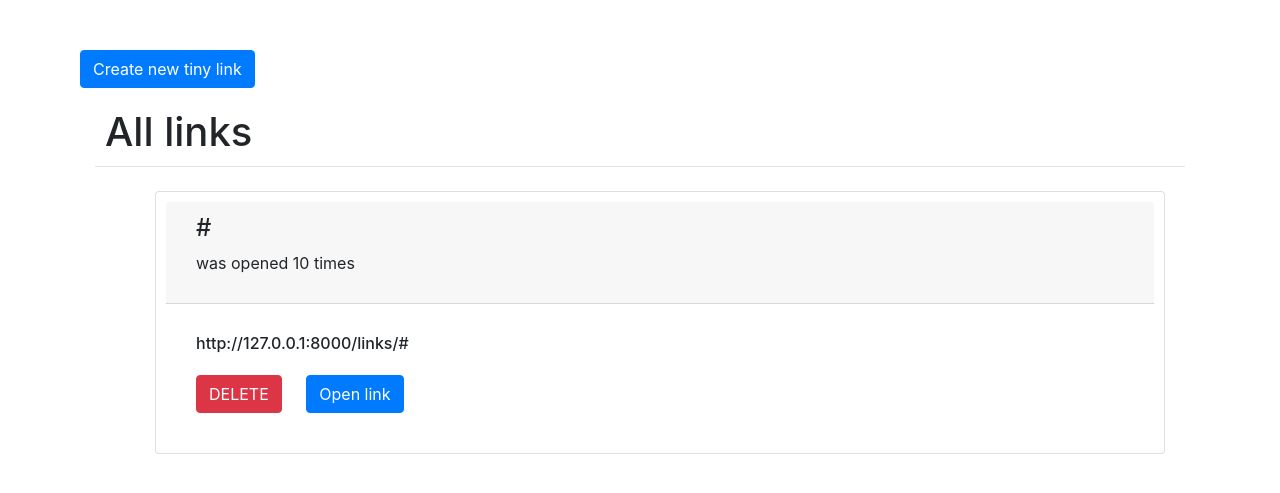
After one commit to RinatGibadullin/Tiny_links, a Django app: page / in a window 1280 px wide. The commit adds this page. Shown: the top 493 px of the page. Run offline with Django 3.2, Linux system fonts and the light colour scheme; tables that the repository leaves empty hold one stand-in row (values such as "Sample post"); some libraries are stand-ins or nearby versions.

Commit message:
added design and quantity column

```diff
--- a/Tiny_links/settings.py
+++ b/Tiny_links/settings.py
@@ -38,6 +38,8 @@ INSTALLED_APPS = [
     'django.contrib.sessions',
     'django.contrib.messages',
     'django.contrib.staticfiles',
+    'bootstrap4',
+    'crispy_forms',
 ]
 
 MIDDLEWARE = [
--- a/Tiny_links/urls.py
+++ b/Tiny_links/urls.py
@@ -18,5 +18,5 @@ from django.urls import path, include
 
 urlpatterns = [
     path('admin/', admin.site.urls),
-    path('links/', include('links.urls'))
+    path('', include('links.urls'))
 ]
--- a/links/models.py
+++ b/links/models.py
@@ -4,6 +4,7 @@ from django.db import models
 class Link(models.Model):
     orig_link = models.CharField(max_length=200)
     tiny_link = models.CharField(max_length=50)
+    follow_quantity = models.IntegerField(default=0)
 
     def __str__(self):
         return self.tiny_link
--- /dev/null
+++ b/links/static/links/style.css
@@ -0,0 +1,6 @@
+ul{
+    list-style-type: none
+}
+* {
+    margin: 10px;
+}
--- /dev/null
+++ b/links/templates/links/base.html
@@ -0,0 +1,27 @@
+<!doctype html>
+{% load static %}
+<html lang="en">
+<head>
+    <style>
+        ul{
+            list-style-type: none;
+        }
+    </style>
+    <link rel="stylesheet" type="text/css" href="{% static 'links/style.css' %}"/>
+    <meta charset="utf-8">
+    <meta name="viewport" content="width=device-width, initial-scale=1, shrink-to-fit=no">
+    <link rel="stylesheet" href="https://stackpath.bootstrapcdn.com/bootstrap/4.1.3/css/bootstrap.min.css"
+          integrity="sha384-MCw98/SFnGE8fJT3GXwEOngsV7Zt27NXFoaoApmYm81iuXoPkFOJwJ8ERdknLPMO" crossorigin="anonymous">
+    <title>Tiny links</title>
+</head>
+<body>
+<div class="container">
+    <div class="row justify-content-center">
+        <div class="col-lg-12">
+            {% block content %}
+            {% endblock %}
+        </div>
+    </div>
+</div>
+</body>
+</html>
--- a/links/templates/links/index.html
+++ b/links/templates/links/index.html
@@ -1,23 +1,41 @@
-<!DOCTYPE html>
-<html lang="en">
-<head>
-    <meta charset="UTF-8">
-    <title>All links</title>
-</head>
-<body>
-<a href="{% url 'links:new' %}">Create new tiny link</a>
-<h1>
+{% extends 'links/base.html' %}
+{% load bootstrap4 %}
+
+{% block content %}
+    <div class="row">
+        <a href="{% url 'links:new' %}">
+            {% bootstrap_button "Create new tiny link" button_type='link' button_class="btn-primary" %}
+        </a>
+    </div>
+    <div class="justify-content-center">
+        <h1 class="mt-2">All links</h1>
+    </div>
+    <hr class="mt-0 mb-4">
     {% if links_list %}
-    <ul>
+        <ul class="justify-content-center">
             {% for link in links_list %}
                 <li>
-                {{ link.orig_link }} --- <a href="http://127.0.0.1:8000/links/{{ link.tiny_link }}">http://127.0.0.1:8000/links/{{ link.tiny_link }}</a>
+                    <div class="card">
+                        <div class="card-header">
+                            <h4>{{ link.orig_link }}</h4>
+                            <p class="font-weight-normal">was opened {{ link.follow_quantity }} times</p>
+                        </div>
+                        <div class="card-body">
+                            <h6 class="card-title">http://127.0.0.1:8000/links/{{ link.tiny_link }}</h6>
+                            <a href="{% url 'links:delete' link.id %}" class="btn btn-danger">
+                                DELETE
+                            </a>
+                            <a href="{% url 'links:open' link.tiny_link %}" class="btn btn-primary">
+                                Open link
+                            </a>
+                        </div>
+                    </div>
                 </li>
             {% endfor %}
         </ul>
     {% else %}
         <p>No tiny links are available</p>
     {% endif %}
-</h1>
+{% endblock %}
 </body>
 </html>
--- a/links/urls.py
+++ b/links/urls.py
@@ -7,4 +7,6 @@ urlpatterns = [
     path('', views.IndexView.as_view(), name='index'),
     path('new/', views.CreateView.as_view(), name='new'),
     path('create/', views.create_tiny_link, name='create'),
+    path('links/<str:tiny_link>/', views.open_tiny_link, name='open'),
+    path('delete/<int:link_id>/', views.delete_tiny_link, name='delete'),
 ]
--- a/links/views.py
+++ b/links/views.py
@@ -3,6 +3,7 @@ import uuid
 
 import bcrypt as bcrypt
 from django.http import HttpResponseRedirect
+from django.shortcuts import get_object_or_404
 from django.urls import reverse
 from django.views import generic
 
@@ -14,7 +15,7 @@ class IndexView(generic.ListView):
     context_object_name = 'links_list'
 
     def get_queryset(self):
-        return Link.objects.filter()
+        return Link.objects.filter().order_by('-follow_quantity')
 
 
 class CreateView(generic.CreateView):
@@ -25,7 +26,7 @@ class CreateView(generic.CreateView):
 
 def get_tiny_link(orig_link):
     tiny_link = bcrypt.hashpw(orig_link.encode('utf-8'), bcrypt.gensalt())
-    return tiny_link.decode("utf-8")[30:40]
+    return tiny_link.decode("utf-8")[40:50]
 
 
 def create_tiny_link(request):
@@ -36,3 +37,17 @@ def create_tiny_link(request):
     )
     link.save()
     return HttpResponseRedirect(reverse('links:index'))
+
+
+def open_tiny_link(request, tiny_link):
+    link = get_object_or_404(Link, tiny_link=tiny_link)
+    orig_link = link.orig_link
+    link.follow_quantity += 1
+    link.save()
+    return HttpResponseRedirect(orig_link)
+
+
+def delete_tiny_link(request, link_id):
+    link = get_object_or_404(Link, id=link_id)
+    link.delete()
+    return HttpResponseRedirect(reverse('links:index'))
```
Also changed, not shown: links/templates/links/new.html (+13 -9 lines), links/migrations/0002_link_follow_quantity.py (added). Lines whose indentation alone changed are shown as unchanged.
